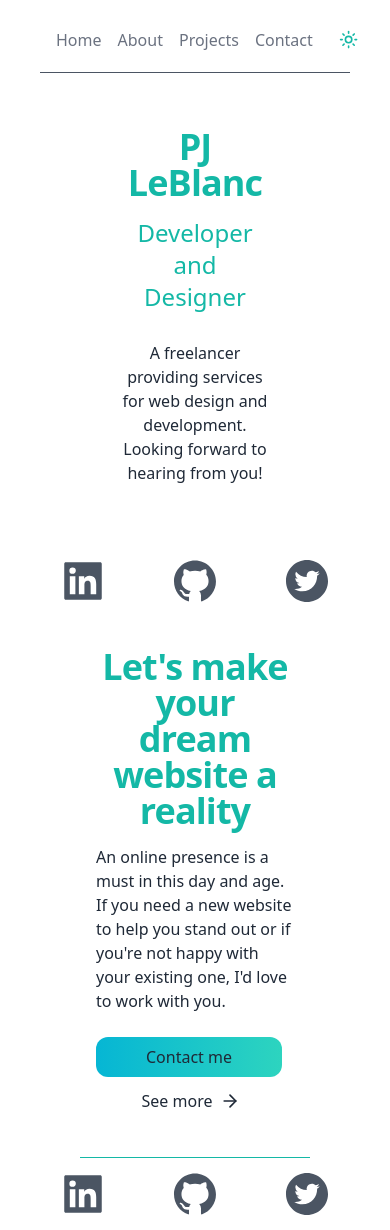
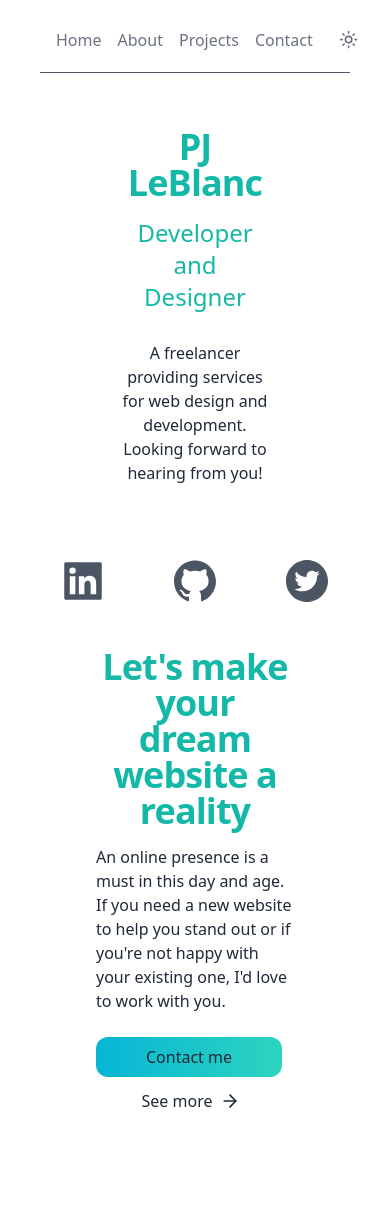
Before and after one commit to pjleb90/portfolio, a Next.js app: page / in a window 390 px wide. After the commit the page ends 1157 px from the top, so only its background shows below. Built offline with nearby package versions, Linux system fonts and the light colour scheme.

Commit message:
small UI changes

```diff
--- a/app/page.tsx
+++ b/app/page.tsx
@@ -1,16 +1,12 @@
 import Header from "@/components/header";
-
-import Featured from "@/components/featured";
+import Hero from "@/components/hero";
 import Responsive from "@/components/responsive-feature";
 
-
-
 export default function Home() {
-
   return (
     <main className=' bg-white px-10 md:px-20 lg:px-10 dark:bg-gray-800 text-teal-500 mt-2'>
         <Header />
-        <Featured />
+        <Hero />
         <Responsive />
     </main>
   )
--- a/components/header.tsx
+++ b/components/header.tsx
@@ -10,7 +10,7 @@ const Header = () => {
               A freelancer providing services for web design and development. Looking forward to hearing from you!
             </p>
           </div>
-          <div className='text text-5xl flex justify-center gap-16 py-3 text-gray-600 dark:text-teal-500'>
+          <div className='text-5xl flex justify-center gap-16 py-3 text-gray-600 dark:text-teal-500'>
             <a href="https://www.linkedin.com/in/pjleblanc90/" target="_blank" rel="noopener noreferrer">
               <AiFillLinkedin />
             </a>
--- a/components/featured.tsx
+++ b/components/hero.tsx
@@ -1,7 +1,7 @@
 import { ArrowRight } from 'lucide-react';
 import Image from 'next/image';
 
-const Featured = () => {
+const Hero = () => {
     return (
         <section className="bg-white dark:bg-gray-800">
             <div className="grid max-w-screen-xl px-4 py-8 mx-auto lg:gap-8 xl:gap-0 lg:py-6 lg:grid-cols-12">
@@ -36,4 +36,4 @@ const Featured = () => {
     );
 }
 
-export default Featured;
+export default Hero;
--- a/components/responsive-feature.tsx
+++ b/components/responsive-feature.tsx
@@ -18,7 +18,8 @@ const Responsive = () => {
                             <h2 className="max-w-xl mb-4 text-4xl font-bold tracking-tight leading-none md:text-5xl xl:text-5xl">
                                 Website not working how you expect?
                             </h2>
-                            <p className="max-w-2xl mb-6 lg:mb-8 md:text-lg lg:text-xl text-gray-800 dark:text-white">Mobile first design is a must in this day in age. Let me get your website up to speed and keep your customers happy and engaged.
+                            <p className="max-w-2xl mb-6 lg:mb-8 md:text-lg lg:text-xl text-gray-800 dark:text-white">
+                                If your website isn&#39;t responsive on mobile, I can fix that. Let me get your website up to speed and keep your customers coming back.
                             </p>
                         </div>
                         <div className='space-x-4'>
@@ -26,7 +27,7 @@ const Responsive = () => {
                     </div>
                 </div>
             </div>
-                <div className='text text-5xl flex justify-center gap-16 py-3 text-gray-600 dark:text-teal-500 border-t border-teal-500'>
+                <div className='hidden text-5xl md:flex justify-center gap-16 py-3 text-gray-600 dark:text-teal-500 border-t border-teal-500'>
                 <a href="https://www.linkedin.com/in/pjleblanc90/" target="_blank" rel="noopener noreferrer">
                 <AiFillLinkedin />
                 </a>
--- a/components/theme-toggle.tsx
+++ b/components/theme-toggle.tsx
@@ -19,7 +19,7 @@ export function ThemeToggle() {
         <DropdownMenu>
         <DropdownMenuTrigger asChild>
             <Button variant="ghost" size="icon">
-            <Sun className="h-[1.2rem] w-[1.2rem] rotate-0 scale-100 transition-all dark:-rotate-90 dark:scale-0" />
+            <Sun className="h-[1.2rem] w-[1.2rem] text-gray-500 rotate-0 scale-100 transition-all dark:-rotate-90 dark:scale-0" />
             <Moon className="absolute h-[1.2rem] w-[1.2rem] rotate-90 scale-0 transition-all dark:rotate-0 dark:scale-100" />
             <span className="sr-only">Toggle theme</span>
             </Button>
```
